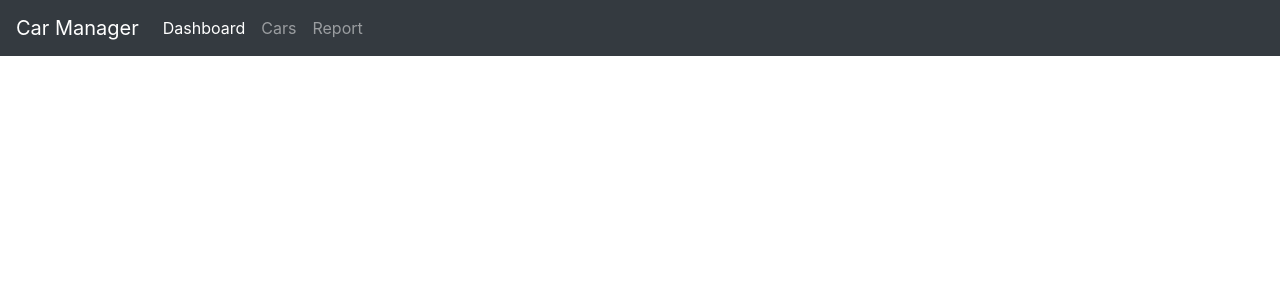
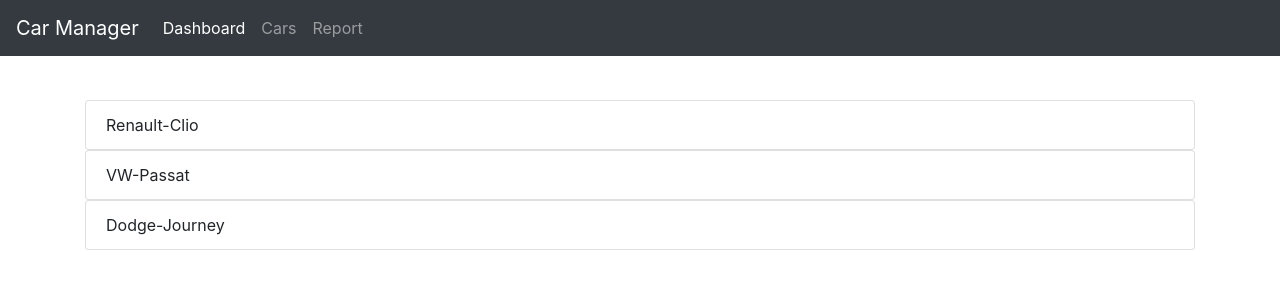
Before and after one commit to shure77/youtubeAngularTut, an Angular app: page /cars in a window 1280 px wide. Shown: the top 300 px of the page. Built offline with nearby package versions, Linux system fonts and the light colour scheme.

Commit message:
added a cast-list constant and used interpolation in the template

```diff
--- a/src/app/app.component.html
+++ b/src/app/app.component.html
@@ -1,6 +1,6 @@
 <!--Bootstrap starter template: https://getbootstrap.com/docs/4.3/examples/starter-template/-->
 <nav class="navbar navbar-expand-md navbar-dark bg-dark fixed-top">
-  <a class="navbar-brand" href="#">{{title}}</a>
+  <a class="navbar-brand" [routerLink]="['']">{{title}}</a>
   <button class="navbar-toggler" type="button" data-toggle="collapse" data-target="#navbarsExampleDefault" aria-controls="navbarsExampleDefault" aria-expanded="false" aria-label="Toggle navigation">
     <span class="navbar-toggler-icon"></span>
   </button>
--- /dev/null
+++ b/src/app/cars/car-list.ts
@@ -0,0 +1,48 @@
+import { Car } from '../models/car';
+import { Engine } from '../models/engine';
+//we create a car constant here to make the code cleaner. Instead of having it inside of cars.component.ts
+
+const cars: Car[] = [
+    {
+        brand: 'Renault',
+        model: 'Clio',
+        engine: {
+            fuelType: 'petrol',
+            power: 100,
+            fuelConsumption: 4
+        },
+        km: 100000,
+        price: 7000,
+        fabYear: 2003
+    },
+
+    {
+        brand: 'VW',
+        model: 'Passat',
+        engine: {
+            fuelType: 'diesel',
+            power: 130,
+            fuelConsumption: 7
+        },
+        km: 70000,
+        price: 14500,
+        fabYear: 2008
+    },
+
+    {
+        brand: 'Dodge',
+        model: 'Journey',
+        engine: {
+            fuelType: 'diesel',
+            power: 140,
+            fuelConsumption: 8
+        },
+        km: 80000,
+        price: 8500,
+        fabYear: 2007
+    }
+
+];
+
+//export the property to make it useable in other files
+export default cars;
--- a/src/app/cars/cars.component.html
+++ b/src/app/cars/cars.component.html
@@ -1 +1,3 @@
-<p>cars works!</p>
+<ul class="list-group" *ngFor="let car of cars">
+    <li class="list-group-item">{{car.brand}}-{{car.model}}</li>
+</ul>
--- a/src/app/cars/cars.component.ts
+++ b/src/app/cars/cars.component.ts
@@ -1,4 +1,6 @@
 import { Component, OnInit } from '@angular/core';
+import { Car } from '../models/car';
+import cars from './car-list'; //import constant without {}
 
 @Component({
   selector: 'app-cars',
@@ -7,9 +9,13 @@
 })
 export class CarsComponent implements OnInit {
 
+  cars: Car[];
+
   constructor() { }
 
   ngOnInit() {
+    this.cars = cars;
+    console.log(this.cars);
   }
 
 }
--- a/src/app/models/engine.ts
+++ b/src/app/models/engine.ts
@@ -1,7 +1,7 @@
 export class Engine {
 
-    private fuelType: 'petrol' | 'diesel' | 'electric';
-    private power: number;
-    private fuelConsumption: number;
+    fuelType: 'petrol' | 'diesel' | 'electric';
+    power: number;
+    fuelConsumption: number;
 
 }
--- a/src/styles.css
+++ b/src/styles.css
@@ -1 +1,2 @@
 /* You can add global styles to this file, and also import other style files */
+body { padding-top: 100px; }
```
Also changed, not shown: src/app/models/car.ts (+5 -5 lines), 1 other file (tests, documents, lock files or other folders).
